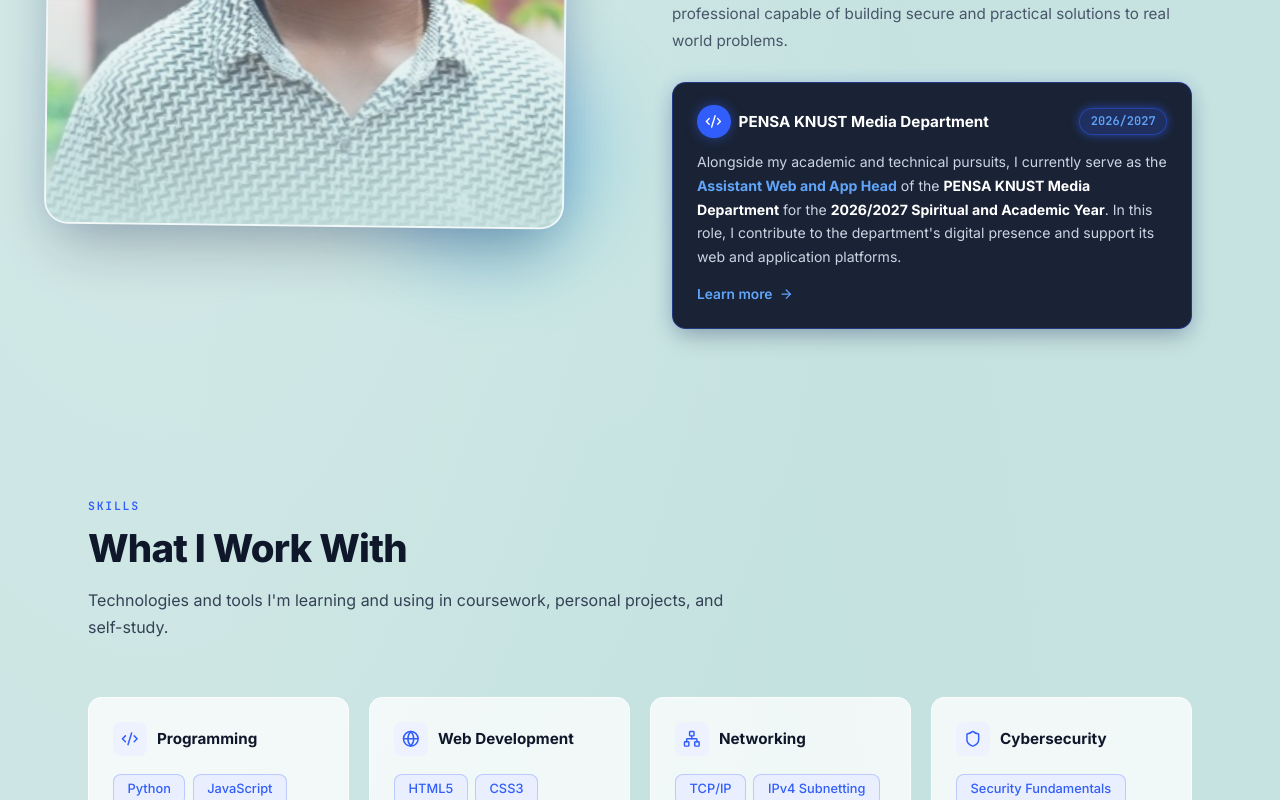
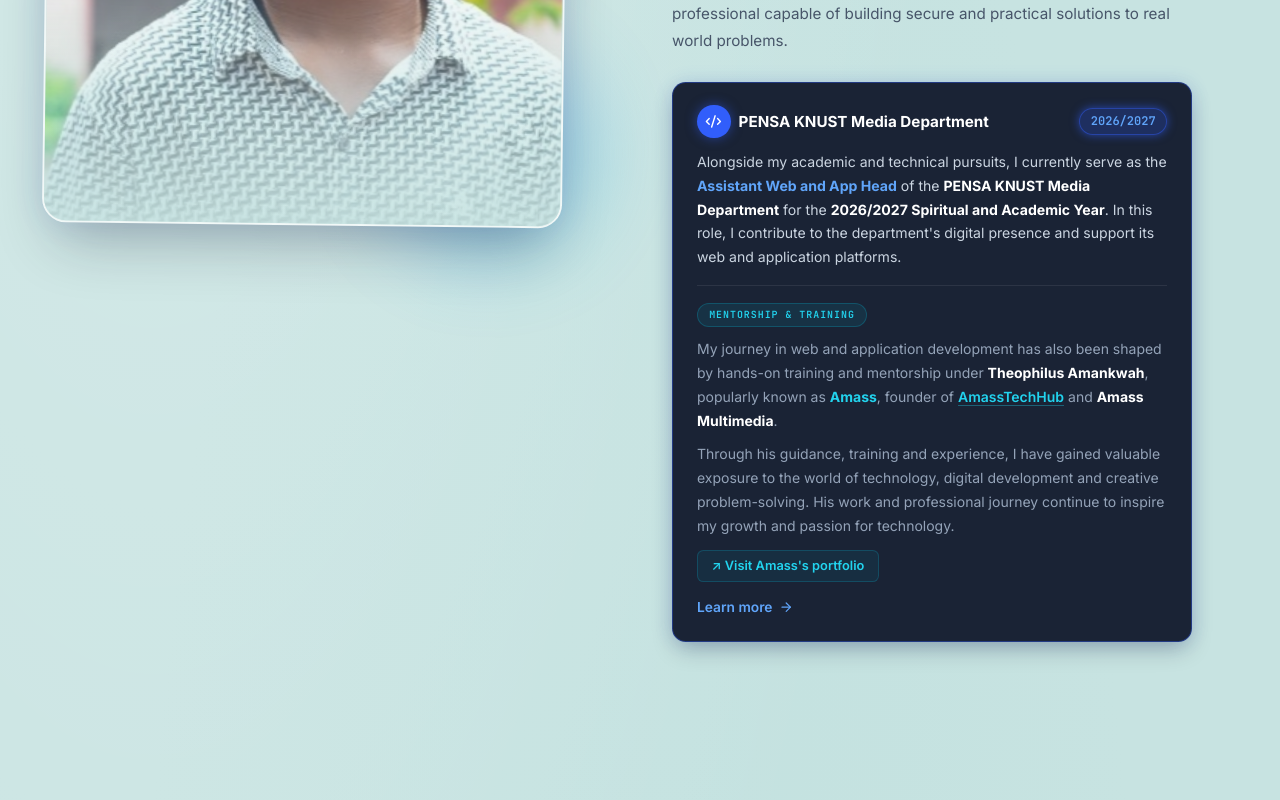
Before and after one commit to Junior09-gif/My-Portfolio, a React (Vite) app in the folder My-Portfolio-main/My-Portfolio-main/: page / in a window 1280 px wide. Shown: the part 1430-2230 px from the top of the page. Built offline with nearby package versions, Linux system fonts and the light colour scheme.

Commit message:
Add mentorship section under PENSA card: Theophilus Amankwah, AmassTechHub links

```diff
--- a/My-Portfolio-main/My-Portfolio-main/src/components/About.tsx
+++ b/My-Portfolio-main/My-Portfolio-main/src/components/About.tsx
@@ -317,6 +317,67 @@ export default function About() {
                 <strong style={{ color: "#ffffff" }}>2026/2027 Spiritual and Academic Year</strong>. In this role, I contribute to the department's digital presence and support its web and application platforms.
               </p>
 
+              {/* Mentorship subsection — visually separated */}
+              <div style={{
+                marginTop: "0.25rem",
+                paddingTop: "0.9rem",
+                borderTop: "1px solid rgba(255,255,255,0.08)",
+              }}>
+                {/* Mentor label */}
+                <div style={{
+                  display: "inline-flex", alignItems: "center", gap: "0.4rem",
+                  marginBottom: "0.65rem",
+                  padding: "0.18rem 0.7rem",
+                  background: "rgba(6,182,212,0.1)",
+                  border: "1px solid rgba(6,182,212,0.25)",
+                  borderRadius: "999px",
+                }}>
+                  <span style={{ fontSize: "0.62rem", color: "#22d3ee", fontFamily: "var(--font-mono)", letterSpacing: "0.1em", textTransform: "uppercase", fontWeight: 600 }}>
+                    Mentorship &amp; Training
+                  </span>
+                </div>
+
+                <p style={{ fontSize: "0.875rem", lineHeight: 1.72, color: "#94a3b8" }}>
+                  My journey in web and application development has also been shaped by hands-on training and mentorship under{" "}
+                  <strong style={{ color: "#ffffff" }}>Theophilus Amankwah</strong>, popularly known as{" "}
+                  <strong style={{ color: "#22d3ee" }}>Amass</strong>, founder of{" "}
+                  <a href="https://www.amasstechhub.com/" target="_blank" rel="noopener noreferrer"
+                    style={{ color: "#22d3ee", fontWeight: 600, textDecoration: "none", borderBottom: "1px solid rgba(34,211,238,0.35)", transition: "border-color 0.18s" }}
+                    onMouseEnter={e => (e.currentTarget.style.borderColor = "#22d3ee")}
+                    onMouseLeave={e => (e.currentTarget.style.borderColor = "rgba(34,211,238,0.35)")}
+                  >
+                    AmassTechHub
+                  </a>{" "}and{" "}
+                  <strong style={{ color: "#ffffff" }}>Amass Multimedia</strong>.
+                </p>
+
+                <p style={{ fontSize: "0.875rem", lineHeight: 1.72, color: "#94a3b8", marginTop: "0.5rem" }}>
+                  Through his guidance, training and experience, I have gained valuable exposure to the world of technology, digital development and creative problem-solving. His work and professional journey continue to inspire my growth and passion for technology.
+                </p>
+
+                {/* Mentor link */}
+                <a
+                  href="https://amasstech.vercel.app"
+                  target="_blank"
+                  rel="noopener noreferrer"
+                  style={{
+                    display: "inline-flex", alignItems: "center", gap: "0.4rem",
+                    marginTop: "0.75rem",
+                    fontSize: "0.8rem", fontWeight: 600, color: "#22d3ee",
+                    textDecoration: "none",
+                    padding: "0.3rem 0.85rem",
+                    background: "rgba(6,182,212,0.08)",
+                    border: "1px solid rgba(6,182,212,0.22)",
+                    borderRadius: "0.4rem",
+                    transition: "background 0.18s, border-color 0.18s",
+                  }}
+                  onMouseEnter={e => { (e.currentTarget as HTMLElement).style.background = "rgba(6,182,212,0.16)"; (e.currentTarget as HTMLElement).style.borderColor = "rgba(6,182,212,0.5)"; }}
+                  onMouseLeave={e => { (e.currentTarget as HTMLElement).style.background = "rgba(6,182,212,0.08)"; (e.currentTarget as HTMLElement).style.borderColor = "rgba(6,182,212,0.22)"; }}
+                >
+                  ↗ Visit Amass's portfolio
+                </a>
+              </div>
+
               <div>
                 <motion.button
                   onClick={() => setIsModalOpen(true)}
```
